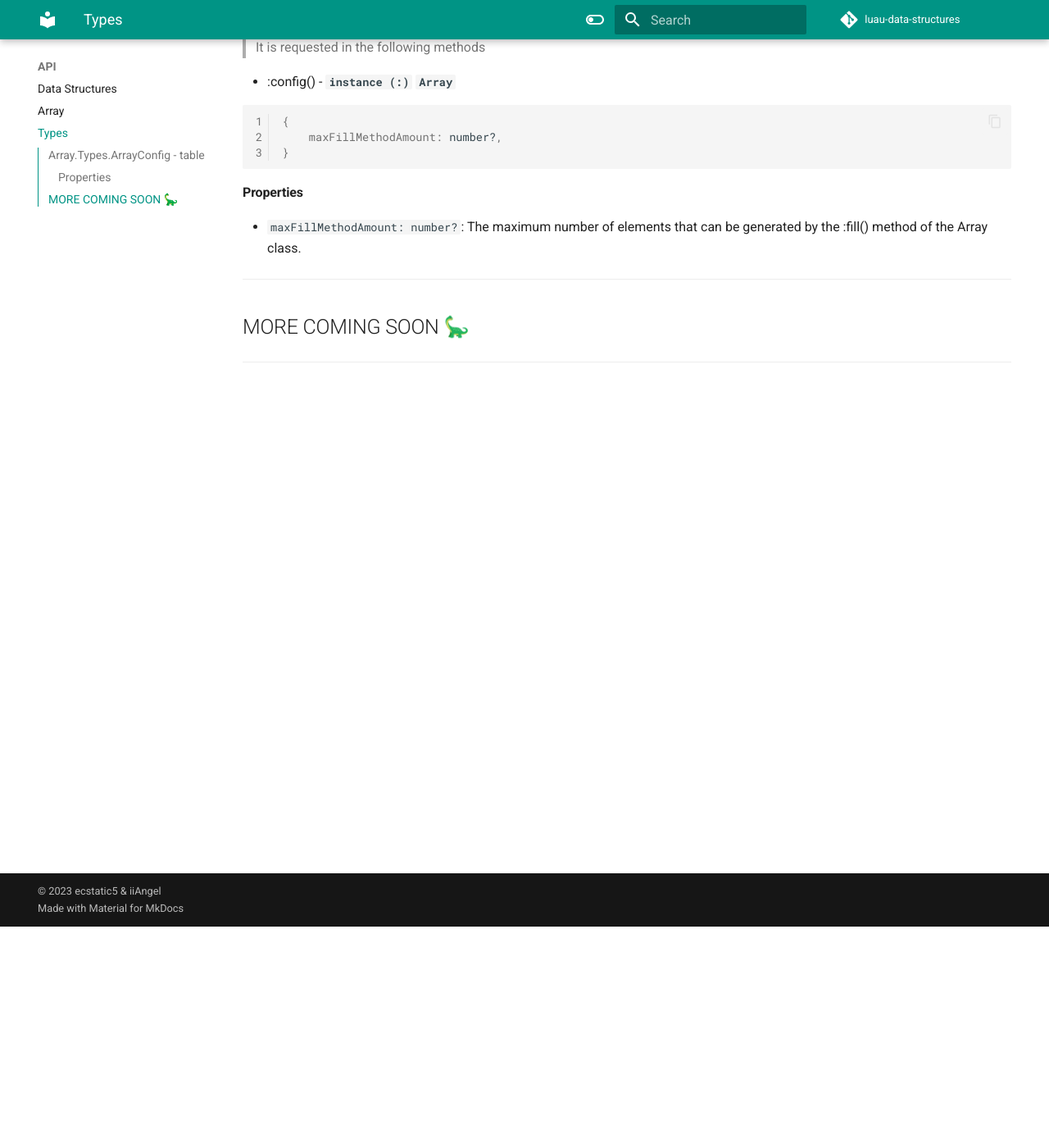
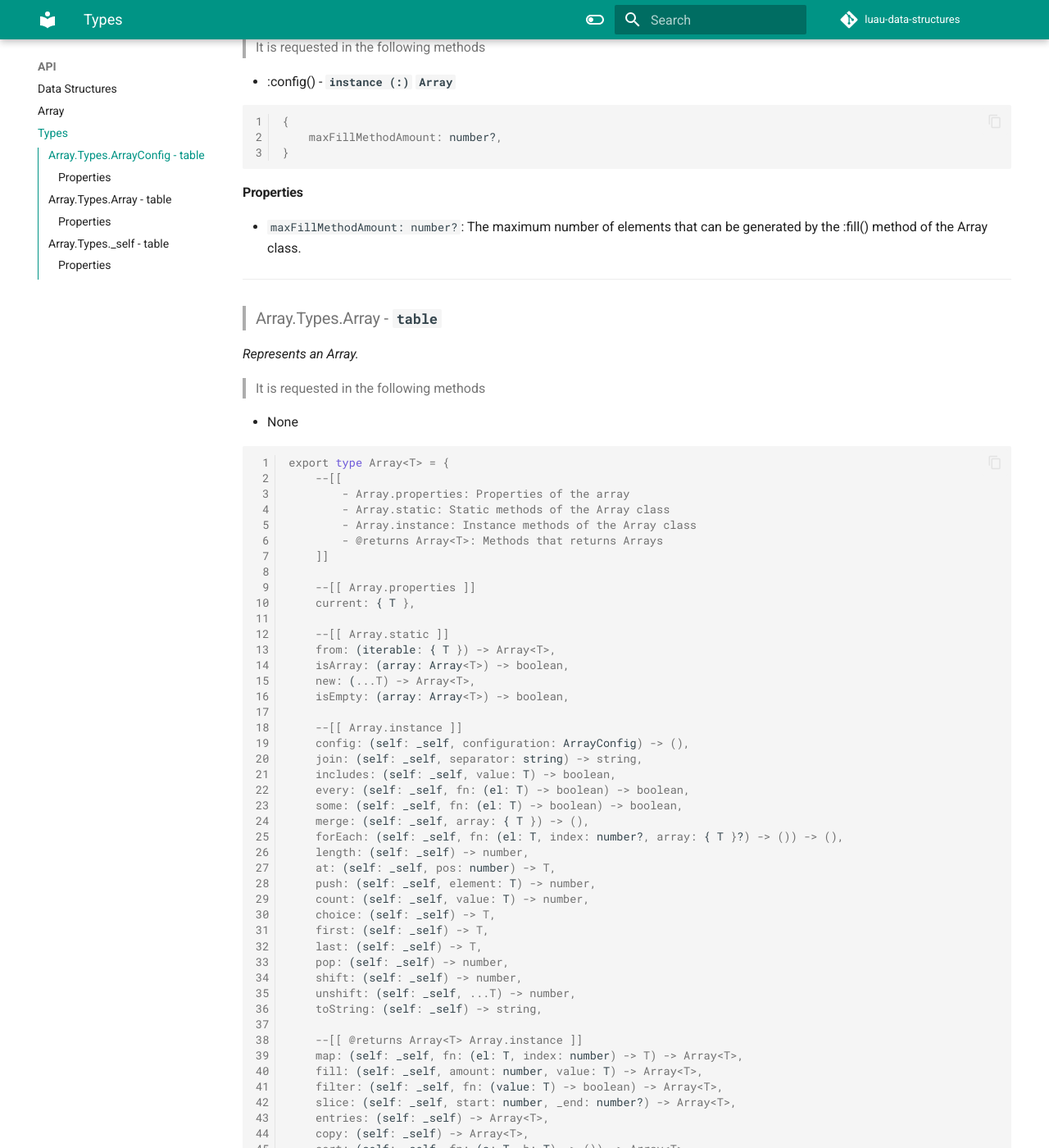
Before and after one commit to ecstatic5/luau-data-structures, an MkDocs documentation site: the page built from docs/api/types.md, in a window 1280 px wide and 1400 px high, scrolled down 270 px. Shown: the whole window at 82% size. Built offline with MkDocs 1.6.1 and Material for MkDocs 9.7.7, drawn with Linux system fonts in a browser that asks for light colours; comment, search, counter and statistics services are not loaded; some of the changed text lies outside the part shown.

Commit message:
docs: Add new types

````diff
--- a/docs/api/types.md
+++ b/docs/api/types.md
@@ -20,6 +20,86 @@ _Represents the configuration of an Array._
 
 ---
 
-## MORE COMING SOON 🦕
+> ### Array.Types.Array - **`table`**
+
+_Represents an Array._
+
+> It is requested in the following methods
+
+- None
+
+```lua linenums="1"
+export type Array<T> = {
+	--[[
+		- Array.properties: Properties of the array
+		- Array.static: Static methods of the Array class
+		- Array.instance: Instance methods of the Array class
+		- @returns Array<T>: Methods that returns Arrays
+	]]
+
+	--[[ Array.properties ]]
+	current: { T },
+
+	--[[ Array.static ]]
+	from: (iterable: { T }) -> Array<T>,
+	isArray: (array: Array<T>) -> boolean,
+	new: (...T) -> Array<T>,
+	isEmpty: (array: Array<T>) -> boolean,
+
+	--[[ Array.instance ]]
+	config: (self: _self, configuration: ArrayConfig) -> (),
+	join: (self: _self, separator: string) -> string,
+	includes: (self: _self, value: T) -> boolean,
+	every: (self: _self, fn: (el: T) -> boolean) -> boolean,
+	some: (self: _self, fn: (el: T) -> boolean) -> boolean,
+	merge: (self: _self, array: { T }) -> (),
+	forEach: (self: _self, fn: (el: T, index: number?, array: { T }?) -> ()) -> (),
+	length: (self: _self) -> number,
+	at: (self: _self, pos: number) -> T,
+	push: (self: _self, element: T) -> number,
+	count: (self: _self, value: T) -> number,
+	choice: (self: _self) -> T,
+	first: (self: _self) -> T,
+	last: (self: _self) -> T,
+	pop: (self: _self) -> number,
+	shift: (self: _self) -> number,
+	unshift: (self: _self, ...T) -> number,
+	toString: (self: _self) -> string,
+
+	--[[ @returns Array<T> Array.instance ]]
+	map: (self: _self, fn: (el: T, index: number) -> T) -> Array<T>,
+	fill: (self: _self, amount: number, value: T) -> Array<T>,
+	filter: (self: _self, fn: (value: T) -> boolean) -> Array<T>,
+	slice: (self: _self, start: number, _end: number?) -> Array<T>,
+	entries: (self: _self) -> Array<T>,
+	copy: (self: _self) -> Array<T>,
+	sort: (self: _self, fn: (a: T, b: T) -> ()) -> Array<T>,
+	remove: (self: _self, toRemove: number | string) -> Array<T>,
+	reverse: (self: _self) -> Array<T>,
+	clean: (self: _self) -> Array<T>,
+}
+```
+
+#### Properties
+
+- None
 
 ---
+
+> ### Array.Types._self - **`table`**
+
+_Represents the actual Array._
+
+> It is requested in the following methods
+
+- None
+
+```lua linenums="1"
+export type _self = {}
+```
+
+#### Properties
+
+- None
+
+---
````
Also changed, not shown: docs/api/data-structures.md (+2 -0 lines).
